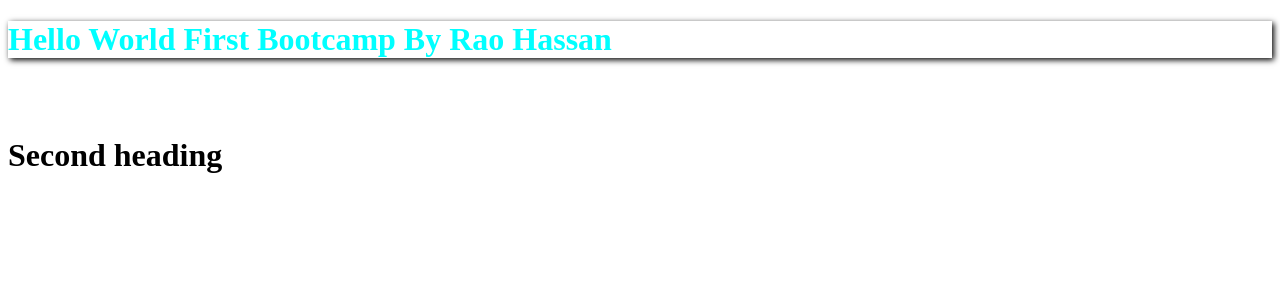
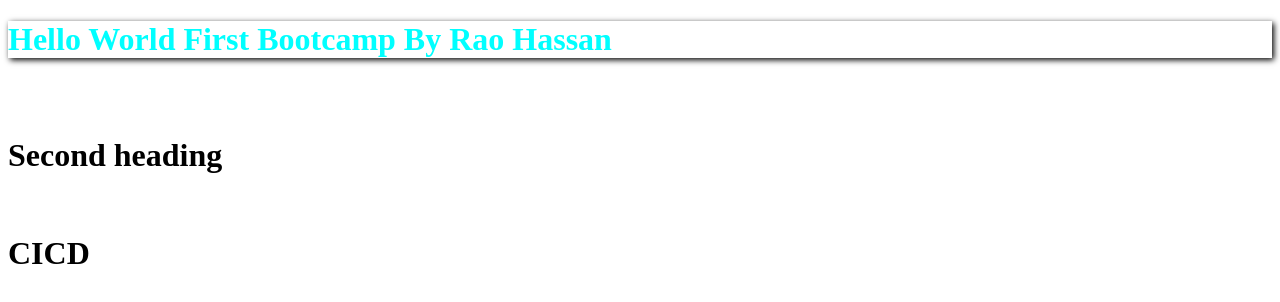
Before and after one commit to raohassan4212/first-bootcamp, a plain HTML site: page index.html in a window 1280 px wide. Drawn offline with Linux system fonts and the light colour scheme.

Commit message:
Update index.html
update auto deploy

```diff
--- a/index.html
+++ b/index.html
@@ -12,5 +12,7 @@
     <br>
     <br>
     <h1>Second heading</h1>
+    <br>
+    <h1>CICD</h1>
 </body>
 </html>
```
